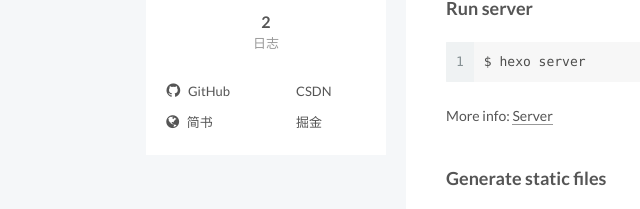
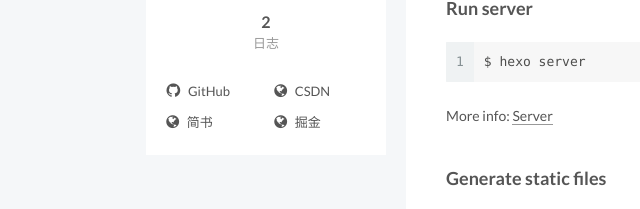
Before and after one commit to xyeig/xyeig.github.io, a plain HTML site: page 2017/06/09/hello-world/index.html in a window 1280 px wide. Both pictures are taken after a click on the item "站点概览". Shown: the part 535-744 px from the top of the page, 14-654 px from the left. Drawn offline with Linux system fonts and the light colour scheme.

Commit message:
Site updated: 2017-06-09 15:10:33

```diff
--- a/2017/06/09/hello-world/index.html
+++ b/2017/06/09/hello-world/index.html
@@ -474,7 +474,7 @@
               <span class="links-of-author-item">
                 <a href="http://blog.csdn.net/u012124764" target="_blank" title="CSDN">
 
-                    <i class="fa fa-fw fa-csdn"></i>
+                    <i class="fa fa-fw fa-globe"></i>
 
                   CSDN
                 </a>
@@ -492,7 +492,7 @@
               <span class="links-of-author-item">
                 <a href="https://juejin.im/user/58a697218d6d810057cc09e7" target="_blank" title="掘金">
 
-                    <i class="fa fa-fw fa-juejin"></i>
+                    <i class="fa fa-fw fa-globe"></i>
 
                   掘金
                 </a>
--- a/css/main.css
+++ b/css/main.css
@@ -1678,7 +1678,7 @@ pre .javascript .function {
   width: 4px;
   height: 4px;
   border-radius: 50%;
-  background: #60adeb;
+  background: #ffff78;
 }
 .links-of-blogroll {
   font-size: 13px;
```
Also changed, not shown: 2017/06/09/myblog/index.html (+2 -2 lines), archives/2017/06/index.html (+2 -2 lines), archives/2017/index.html (+2 -2 lines), archives/index.html (+2 -2 lines), index.html (+2 -2 lines).
